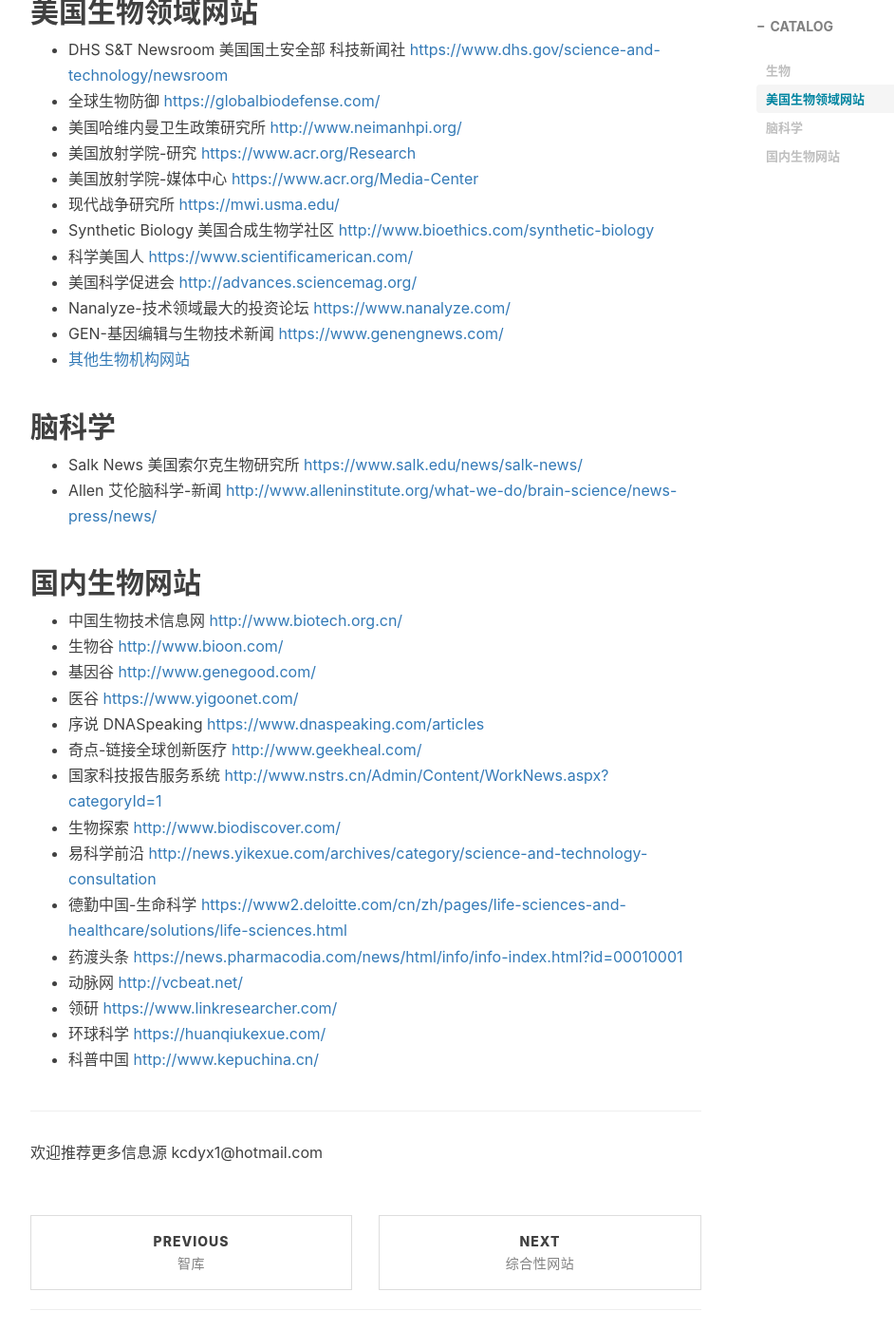
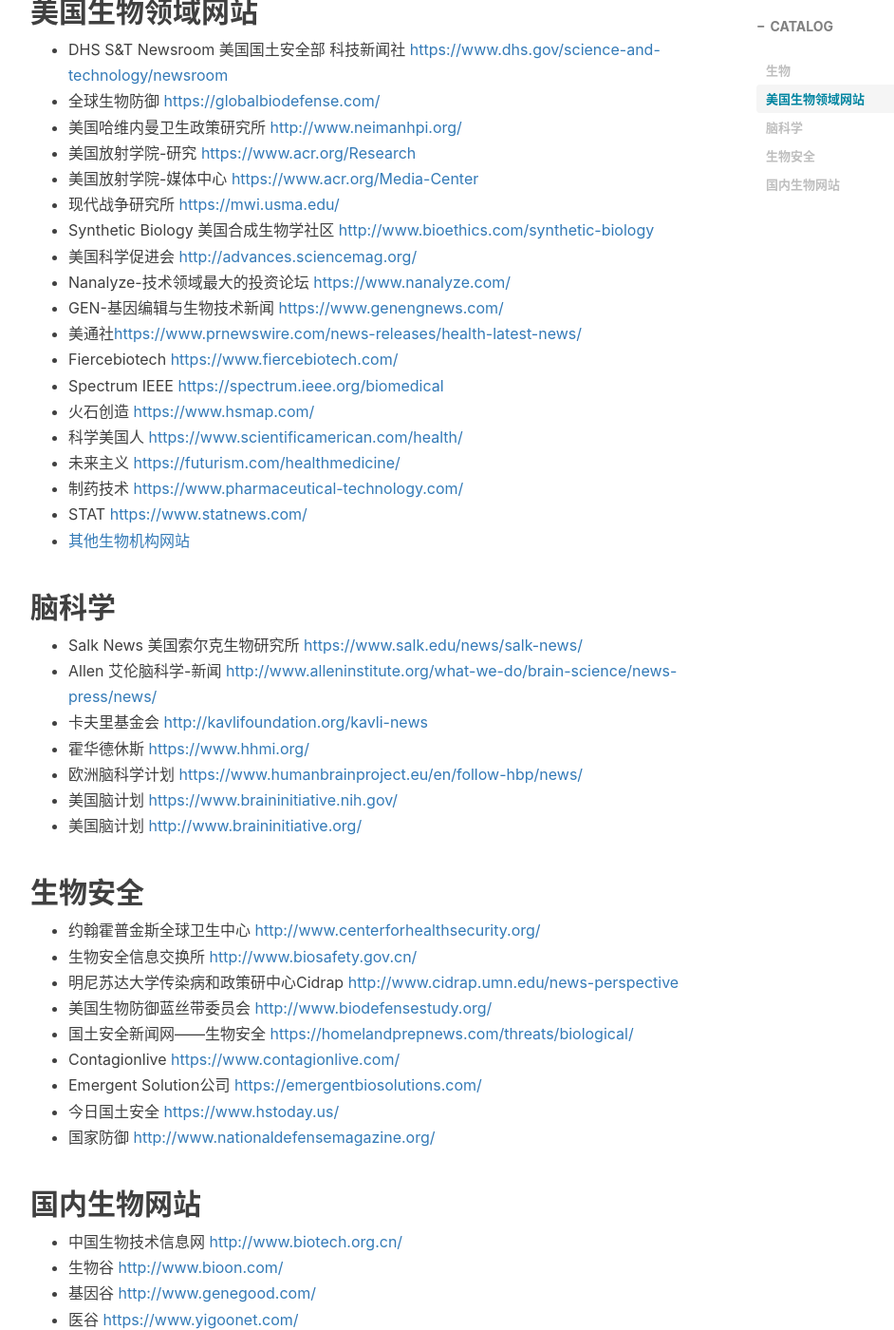
Before and after one commit to kcdyx1/kcdyx1.github.io, a Jekyll site: the page built from _posts/2018-08-21-生物.md, in a window 1280 px wide and 1400 px high, scrolled down 646 px. Shown: the whole window at 95% size, without its empty margins (233-1175 px from the left). Built offline with Jekyll 4.4.1, drawn with Linux system fonts in a browser that asks for light colours; nearby versions of some CDN libraries; comment, search, counter and statistics services are not loaded.

Commit message:
新增海洋、能源、生物

```diff
--- a/_posts/2018-08-21-生物.md
+++ b/_posts/2018-08-21-生物.md
@@ -14,6 +14,7 @@ tags:
     - 网站
     - 脑科学
     - 医药
+    - 生物安全
 ---
 
 # 生物
@@ -28,16 +29,40 @@ tags:
 - 美国放射学院-媒体中心 [https://www.acr.org/Media-Center](https://www.acr.org/Media-Center){:target="_blank"}
 - 现代战争研究所  [https://mwi.usma.edu/](https://mwi.usma.edu/){:target="_blank"}
 - Synthetic Biology 美国合成生物学社区 [http://www.bioethics.com/synthetic-biology](http://www.bioethics.com/synthetic-biology){:target="_blank"}
-- 科学美国人 [https://www.scientificamerican.com/](https://www.scientificamerican.com/){:target="_blank"}
 - 美国科学促进会 [http://advances.sciencemag.org/](http://advances.sciencemag.org/){:target="_blank"}
 - Nanalyze-技术领域最大的投资论坛 [https://www.nanalyze.com/](https://www.nanalyze.com/){:target="_blank"}
 - GEN-基因编辑与生物技术新闻 [https://www.genengnews.com/](https://www.genengnews.com/){:target="_blank"}
+- 美通社[https://www.prnewswire.com/news-releases/health-latest-news/](https://www.prnewswire.com/news-releases/health-latest-news/){:target="_blank"}
+- Fiercebiotech [https://www.fiercebiotech.com/](https://www.fiercebiotech.com/){:target="_blank"}
+- Spectrum IEEE [https://spectrum.ieee.org/biomedical](https://spectrum.ieee.org/biomedical){:target="_blank"}
+- 火石创造 [https://www.hsmap.com/](https://www.hsmap.com/){:target="_blank"}
+- 科学美国人 [https://www.scientificamerican.com/health/](https://www.scientificamerican.com/health/){:target="_blank"}
+- 未来主义 [https://futurism.com/healthmedicine/](https://futurism.com/healthmedicine/){:target="_blank"}
+- 制药技术 [https://www.pharmaceutical-technology.com/](https://www.pharmaceutical-technology.com/){:target="_blank"}
+- STAT [https://www.statnews.com/](https://www.statnews.com/){:target="_blank"}
 - [其他生物机构网站](/综合.html#美国)
 
 ## 脑科学
 
 - Salk News 美国索尔克生物研究所 [https://www.salk.edu/news/salk-news/](https://www.salk.edu/news/salk-news/){:target="_blank"}
 - Allen 艾伦脑科学-新闻 [http://www.alleninstitute.org/what-we-do/brain-science/news-press/news/](http://www.alleninstitute.org/what-we-do/brain-science/news-press/news/){:target="_blank"}
+- 卡夫里基金会 [http://kavlifoundation.org/kavli-news](http://kavlifoundation.org/kavli-news){:target="_blank"}
+- 霍华德休斯 [https://www.hhmi.org/](https://www.hhmi.org/){:target="_blank"}
+- 欧洲脑科学计划 [https://www.humanbrainproject.eu/en/follow-hbp/news/](https://www.humanbrainproject.eu/en/follow-hbp/news/){:target="_blank"}
+- 美国脑计划 [https://www.braininitiative.nih.gov/](https://www.braininitiative.nih.gov/){:target="_blank"}
+- 美国脑计划 [http://www.braininitiative.org/](http://www.braininitiative.org/){:target="_blank"}
+
+## 生物安全
+
+- 约翰霍普金斯全球卫生中心 [http://www.centerforhealthsecurity.org/](http://www.centerforhealthsecurity.org/){:target="_blank"}
+- 生物安全信息交换所 [http://www.biosafety.gov.cn/](http://www.biosafety.gov.cn/){:target="_blank"}
+- 明尼苏达大学传染病和政策研中心Cidrap [http://www.cidrap.umn.edu/news-perspective](http://www.cidrap.umn.edu/news-perspective){:target="_blank"}
+- 美国生物防御蓝丝带委员会 [http://www.biodefensestudy.org/](http://www.biodefensestudy.org/){:target="_blank"}
+- 国土安全新闻网——生物安全 [https://homelandprepnews.com/threats/biological/](https://homelandprepnews.com/threats/biological/){:target="_blank"}
+- Contagionlive [https://www.contagionlive.com/](https://www.contagionlive.com/){:target="_blank"}
+- Emergent Solution公司 [https://emergentbiosolutions.com/](https://emergentbiosolutions.com/){:target="_blank"}
+- 今日国土安全 [https://www.hstoday.us/](https://www.hstoday.us/){:target="_blank"}
+- 国家防御 [http://www.nationaldefensemagazine.org/](http://www.nationaldefensemagazine.org/){:target="_blank"}
 
 ## 国内生物网站
 
```
Also changed, not shown: _posts/1.txt (added, +34 -0 lines), _posts/2018-08-21-海洋.md (added, +58 -0 lines), _posts/2018-08-21-能源.md (added, +62 -0 lines), _posts/2018-08-22-智库.md (renamed from _posts/2018-08-21-智库.md, +1 -1 lines), _posts/2018-08-23-综合.md (renamed from _posts/2018-08-21-综合.md, +7 -1 lines), _posts/swx.txt (added, +32 -0 lines), img/apple-touch-icon.png (deleted).
